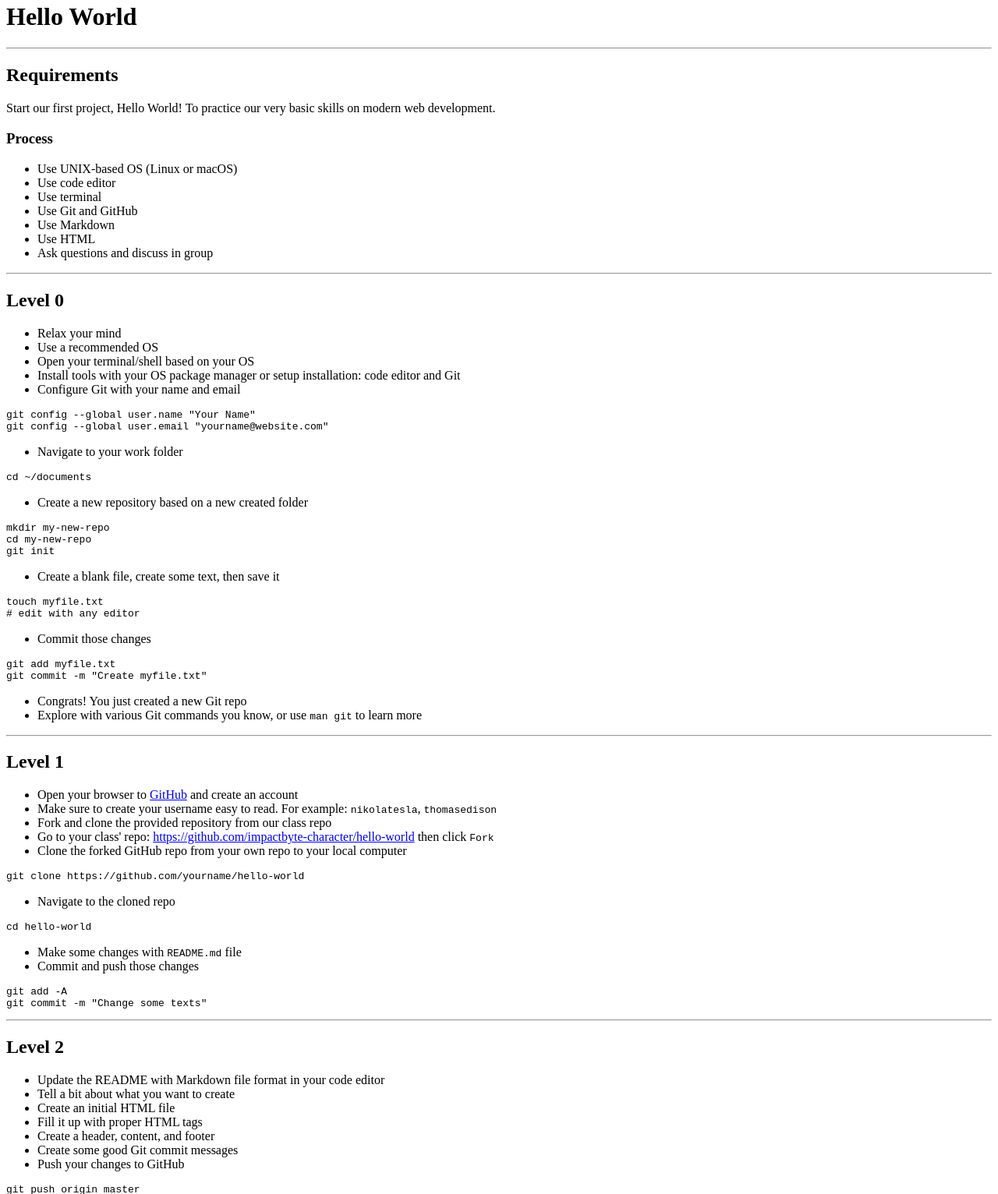
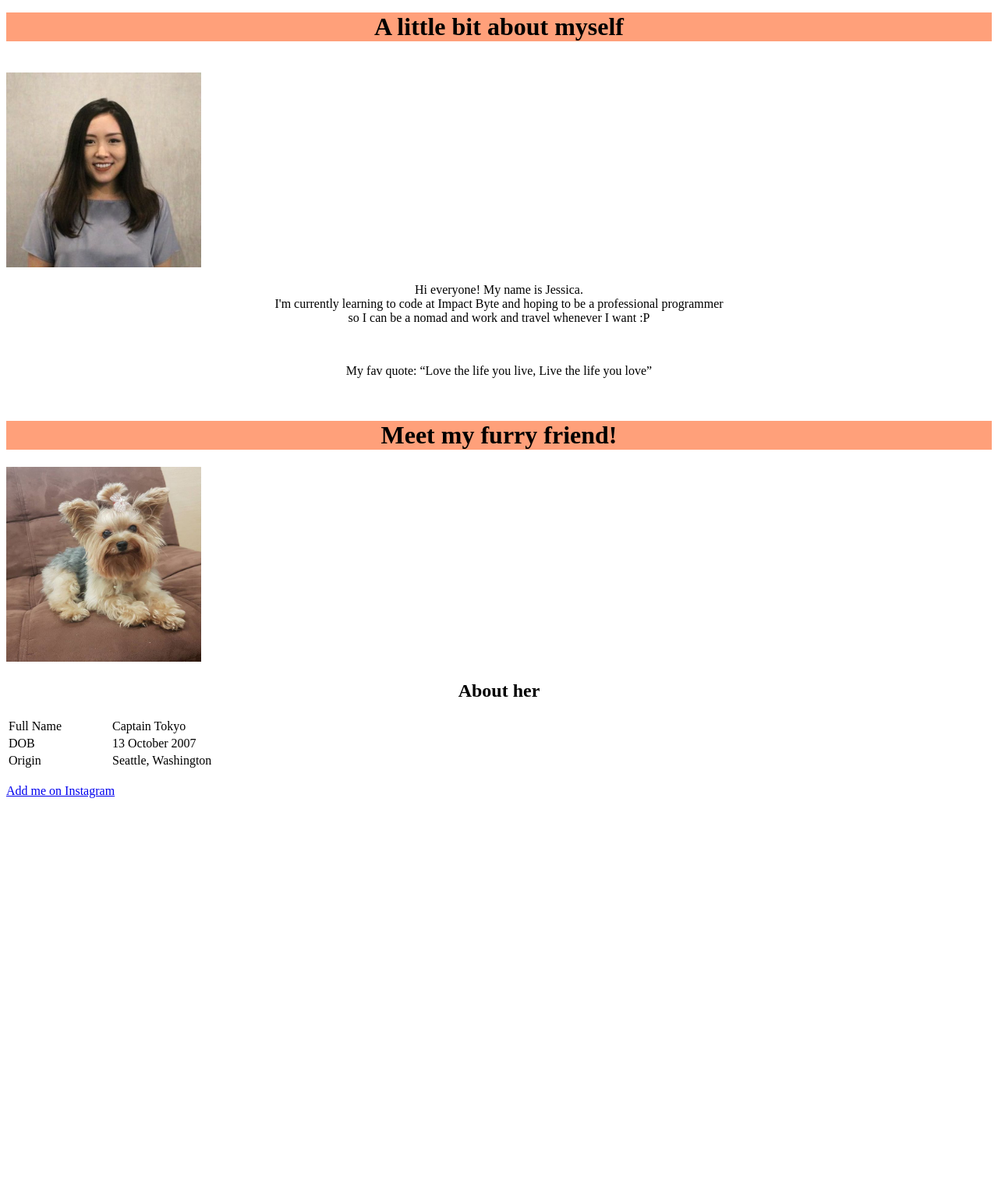
Before and after one commit to impactbyte-avalon/hello-world, a plain HTML site: page README.html in a window 1280 px wide. Shown: the part 5-1537 px from the top of the page at 78% size. After the commit the page ends 1037 px from the top, so only its background shows below. Drawn offline with Linux system fonts and the light colour scheme.

Commit message:
Create readme

```diff
--- a/README.html
+++ b/README.html
@@ -1,88 +1,36 @@
-<h1 id="hello-world">Hello World</h1>
-<hr />
-<h2 id="requirements">Requirements</h2>
-<p>Start our first project, Hello World! To practice our very basic skills on modern web development.</p>
-<h3 id="process">Process</h3>
-<ul>
-<li>Use UNIX-based OS (Linux or macOS)</li>
-<li>Use code editor</li>
-<li>Use terminal</li>
-<li>Use Git and GitHub</li>
-<li>Use Markdown</li>
-<li>Use HTML</li>
-<li>Ask questions and discuss in group</li>
-</ul>
-<hr />
-<h2 id="level-0">Level 0</h2>
-<ul>
-<li>Relax your mind</li>
-<li>Use a recommended OS</li>
-<li>Open your terminal/shell based on your OS</li>
-<li>Install tools with your OS package manager or setup installation: code editor and Git</li>
-<li>Configure Git with your name and email</li>
-</ul>
-<pre class="sh"><code>git config --global user.name &quot;Your Name&quot;
-git config --global user.email &quot;yourname@website.com&quot;</code></pre>
-<ul>
-<li>Navigate to your work folder</li>
-</ul>
-<pre class="sh"><code>cd ~/documents</code></pre>
-<ul>
-<li>Create a new repository based on a new created folder</li>
-</ul>
-<pre class="sh"><code>mkdir my-new-repo
-cd my-new-repo
-git init</code></pre>
-<ul>
-<li>Create a blank file, create some text, then save it</li>
-</ul>
-<pre class="sh"><code>touch myfile.txt
-# edit with any editor</code></pre>
-<ul>
-<li>Commit those changes</li>
-</ul>
-<pre class="sh"><code>git add myfile.txt
-git commit -m &quot;Create myfile.txt&quot;</code></pre>
-<ul>
-<li>Congrats! You just created a new Git repo</li>
-<li>Explore with various Git commands you know, or use <code>man git</code> to learn more</li>
-</ul>
-<hr />
-<h2 id="level-1">Level 1</h2>
-<ul>
-<li>Open your browser to <a href="https://github.com">GitHub</a> and create an account</li>
-<li>Make sure to create your username easy to read. For example: <code>nikolatesla</code>, <code>thomasedison</code></li>
-<li>Fork and clone the provided repository from our class repo</li>
-<li>Go to your class' repo: <a href="https://github.com/impactbyte-character/hello-world" class="uri">https://github.com/impactbyte-character/hello-world</a> then click <code>Fork</code></li>
-<li>Clone the forked GitHub repo from your own repo to your local computer</li>
-</ul>
-<pre class="sh"><code>git clone https://github.com/yourname/hello-world</code></pre>
-<ul>
-<li>Navigate to the cloned repo</li>
-</ul>
-<pre class="sh"><code>cd hello-world</code></pre>
-<ul>
-<li>Make some changes with <code>README.md</code> file</li>
-<li>Commit and push those changes</li>
-</ul>
-<pre class="sh"><code>git add -A
-git commit -m &quot;Change some texts&quot;</code></pre>
-<hr />
-<h2 id="level-2">Level 2</h2>
-<ul>
-<li>Update the README with Markdown file format in your code editor</li>
-<li>Tell a bit about what you want to create</li>
-<li>Create an initial HTML file</li>
-<li>Fill it up with proper HTML tags</li>
-<li>Create a header, content, and footer</li>
-<li>Create some good Git commit messages</li>
-<li>Push your changes to GitHub</li>
-</ul>
-<pre class="sh"><code>git push origin master</code></pre>
-<hr />
-<h2 id="level-3">Level 3</h2>
-<ul>
-<li>Create a Pull Request on GitHub</li>
-<li>Tell that you have done this project in our Facebook Group</li>
-<li>The project review will be conducted on GitHub</li>
-</ul>
+
+<!DOCTYPE html>
+<html>
+  <head>
+    <title>
+      <h1>Welcome to my world!</h1>
+    </title>
+  </head>
+  <body>
+    <h1 style="text-align:center;background-color:LightSalmon">A little bit about myself</h1>
+    <br>
+    <img src="jess.jpg" alt="Jessica" width="250" height="250">
+    <p style="text-align:center">Hi everyone! My name is Jessica.<br>
+    I'm currently learning to code at Impact Byte and hoping to be a professional programmer<br>
+    so I can be a nomad and work and travel whenever I want :P</p><br>
+    <p style="text-align:center">My fav quote: <q>Love the life you live, Live the life you love</q></p>
+    <br>
+    <h1 style="text-align:center;background-color:LightSalmon">Meet <strong>my furry friend!</strong></h1>
+    <img src="hello.jpg" alt="Captain Tokyo" width="250" height="250">
+    <h2 style="text-align:center">About her</h2>
+    <table style="width:30%">
+      <tr>
+        <td>Full Name</td>
+        <td>Captain Tokyo</td>
+      </tr>
+      <tr>
+        <td>DOB</td>
+        <td>13 October 2007</td>
+      </tr>
+      <td>Origin</td>
+      <td>Seattle, Washington</td>
+    </table>
+    <br>
+  <a href="https://www.instagram.com/tokyotheyorkie/">Add me on Instagram</a>
+  </body>
+</html>
```
Also changed, not shown: hello.jpg (added), jess.jpg (added), 1 other file.
